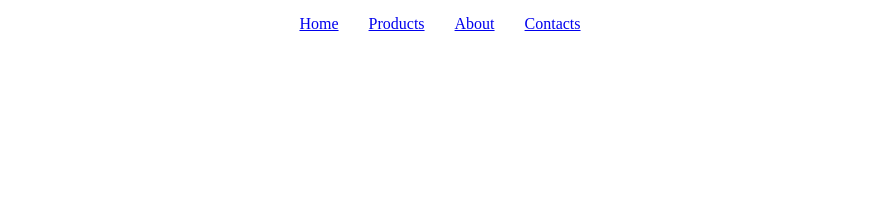
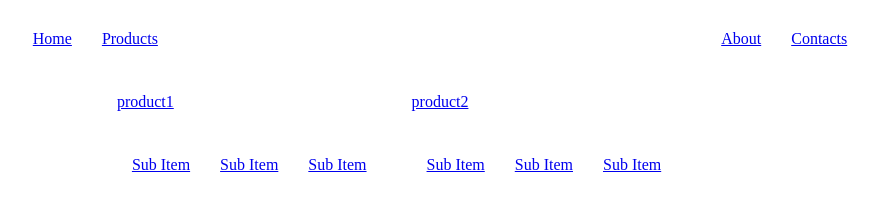
Before and after one commit to ponomarovs87/lesson8, a plain HTML site: page index.html in a window 1280 px wide. Shown: the whole page, without its empty margins (200-1079 px from the left). Drawn offline with Linux system fonts and the light colour scheme.

Commit message:
add items content

```diff
--- a/index.html
+++ b/index.html
@@ -10,9 +10,26 @@
 <body>
     <header>
         <nav>
-            <ul class="top-menu">
+            <ul class="topmenu">
                 <li><a href="#">Home</a></li>
-                <li><a href="#">Products</a></li>
+                <li><a href="#">Products</a>
+                    <ul class="submenu">
+                        <li><a href="#">product1</a>
+                            <ul class="submeu">
+                                <li><a href="#">Sub Item</a></li>
+                                <li><a href="#">Sub Item</a></li>
+                                <li><a href="#">Sub Item</a></li>
+                            </ul>
+                        </li>
+                        <li><a href="#">product2</a>
+                            <ul class="submeu">
+                                <li><a href="#">Sub Item</a></li>
+                                <li><a href="#">Sub Item</a></li>
+                                <li><a href="#">Sub Item</a></li>
+                            </ul>
+                        </li>
+                    </ul>
+                </li>
                 <li><a href="#">About</a></li>
                 <li><a href="#">Contacts</a></li>
             </ul>
--- a/slyles/slyles.css
+++ b/slyles/slyles.css
@@ -7,9 +7,10 @@
 ul {
     display: flex;
     justify-content: center;
+    padding: 15px;
 }
 
-ul li a{
+li a {
     display: block;
     padding: 15px;
 }
```
